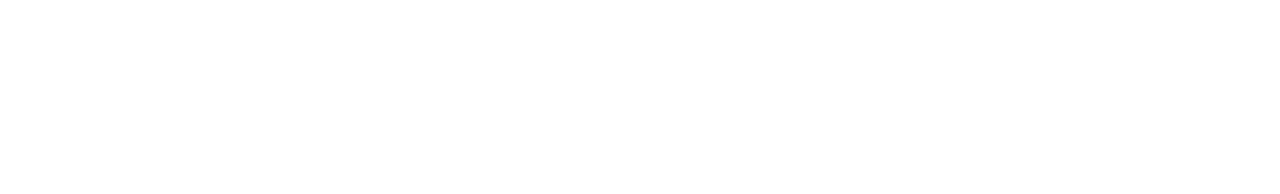
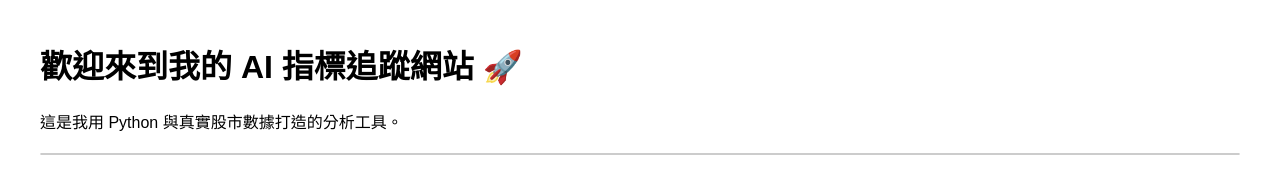
Before and after one commit to kang0102/TimeBoxing, a plain HTML site: page stock.html in a window 1280 px wide. Drawn offline with Linux system fonts and the light colour scheme.

Commit message:
Enhance stock.html with AI tracker layout
Added HTML structure and content for AI economic indicator tracker.

```diff
--- a/stock.html
+++ b/stock.html
@@ -1,3 +1,23 @@
-<script type="module" src="https://gradio.s3-us-west-2.amazonaws.com/4.15.0/gradio.js"></script>
+<!DOCTYPE html>
+<html lang="zh-TW">
+<head>
+    <meta charset="UTF-8">
+    <meta name="viewport" content="width=device-width, initial-scale=1.0">
+    <title>我的 AI 經濟指標自動追蹤器</title>
+    <script type="module" src="https://gradio.s3-us-west-2.amazonaws.com/4.15.0/gradio.js"></script>
+    <style>
+        body { font-family: sans-serif; padding: 20px; max-width: 1200px; margin: 0 auto; }
+        .gradio-container { border: 1px solid #ccc; border-radius: 8px; overflow: hidden; margin-top: 20px;}
+    </style>
+</head>
+<body>
 
-<gradio-app src="https://huggingface.co/spaces/NeilKang/stockA"></gradio-app>
+    <h1>歡迎來到我的 AI 指標追蹤網站 🚀</h1>
+    <p>這是我用 Python 與真實股市數據打造的分析工具。</p>
+
+    <div class="gradio-container">
+        <gradio-app src="https://huggingface.co/spaces/NeilKang/stockA"></gradio-app>
+    </div>
+
+</body>
+</html>
```
